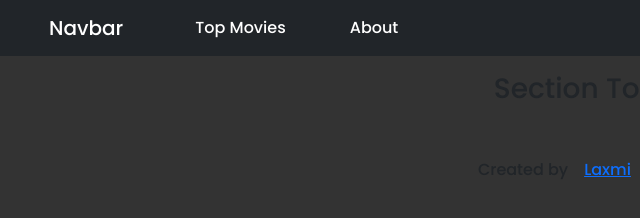
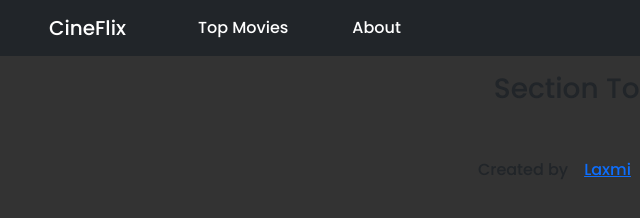
Before and after one commit to MeqdamAlqudah/CineFlix, a website built with webpack: page src/index.html in a window 1280 px wide. Shown: the full height of the page, 11-651 px from the left. Built offline with nearby package versions, Linux system fonts and the light colour scheme; no server answers.

Commit message:
Change title and logo name

```diff
--- a/src/index.html
+++ b/src/index.html
@@ -8,13 +8,13 @@
       href="https://fonts.googleapis.com/css2?family=Poppins:wght@300;500&display=swap"
       rel="stylesheet"
       crossorigin="anonymous" />
-    <title>JavaScript Capstone App</title>
+    <title>CineFlix-Top 20 Movies</title>
   </head>
   <body>
     <header>
       <nav class="navbar navbar-expand-lg navbar-dark bg-dark px-5">
         <div class="container-fluid d-flex gap-5 text-light">
-          <a class="navbar-brand" href="#">Navbar</a>
+          <a class="navbar-brand" href="#">CineFlix</a>
           <button
             class="navbar-toggler"
             type="button"
```
